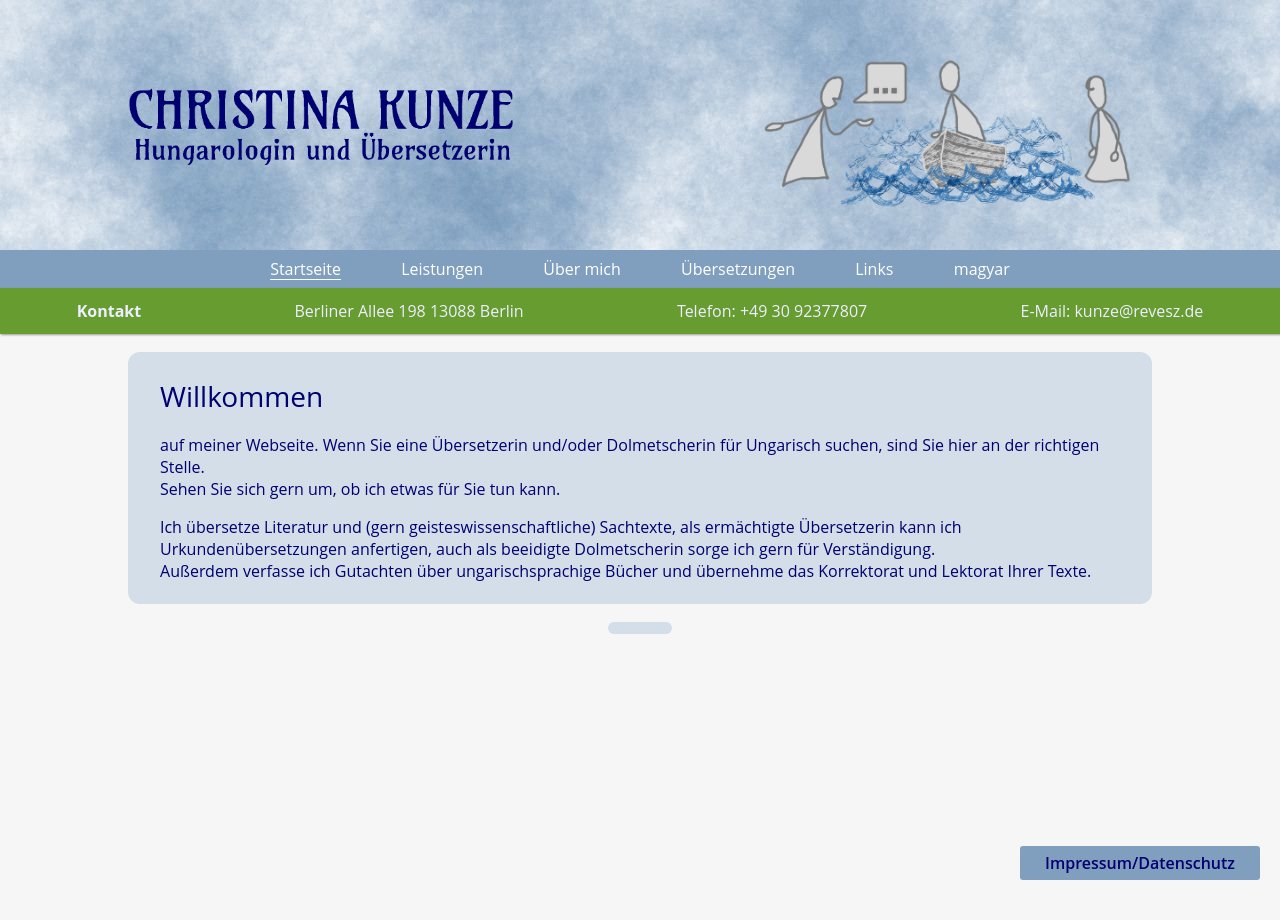
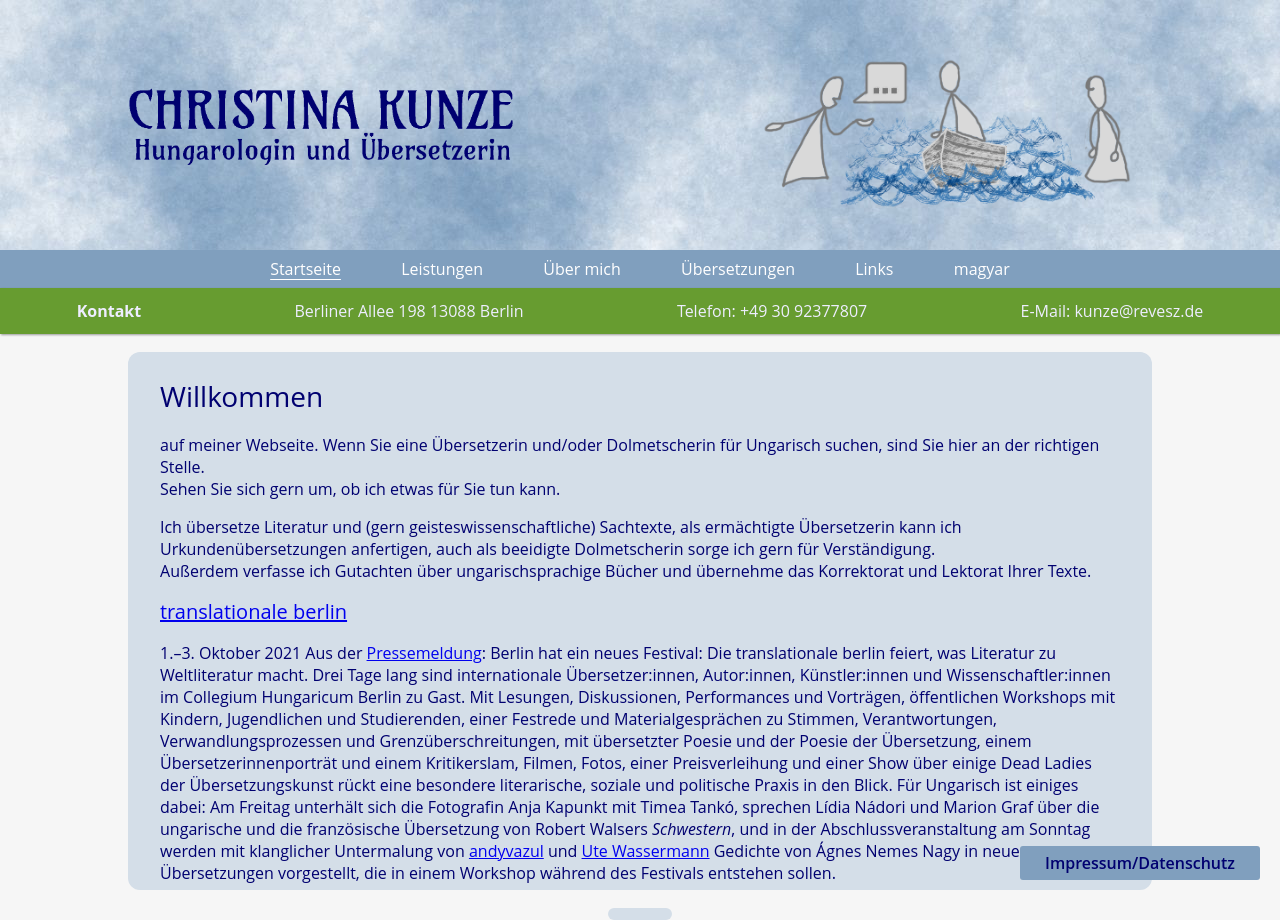
Before and after one commit to rixx/revesz.de, a Jekyll site: the page built from index.md, in a window 1280 px wide. Built offline with Jekyll 4.4.1, drawn with Linux system fonts in a browser that asks for light colours.

Commit message:
Update default.html

```diff
--- a/_layouts/default.html
+++ b/_layouts/default.html
@@ -5,3 +5,12 @@ contact: Kontakt
 ---
 
 {{ content }}
+
+<h2><a href="https://www.translationale-berlin.net/">translationale berlin</a></h2
+
+<b>1.–3. Oktober 2021</b>
+
+Aus der <a href="https://www.translationale-berlin.net/festival/">Pressemeldung</a>:
+Berlin hat ein neues Festival: Die translationale berlin feiert, was Literatur zu Weltliteratur macht. Drei Tage lang sind internationale Übersetzer:innen, Autor:innen, Künstler:innen und Wissenschaftler:innen im Collegium Hungaricum Berlin zu Gast. Mit Lesungen, Diskussionen, Performances und Vorträgen, öffentlichen Workshops mit Kindern, Jugendlichen und Studierenden, einer Festrede und Materialgesprächen zu Stimmen, Verantwortungen, Verwandlungsprozessen und Grenzüberschreitungen, mit übersetzter Poesie und der Poesie der Übersetzung, einem Übersetzerinnenporträt und einem Kritikerslam, Filmen, Fotos, einer Preisverleihung und einer Show über einige Dead Ladies der Übersetzungskunst rückt eine besondere literarische, soziale und politische Praxis in den Blick.
+
+Für Ungarisch ist einiges dabei: Am Freitag unterhält sich die Fotografin Anja Kapunkt mit Timea Tankó, sprechen Lídia Nádori und Marion Graf über die ungarische und die französische Übersetzung von Robert Walsers <i>Schwestern</i>, und in der Abschlussveranstaltung am Sonntag werden mit klanglicher Untermalung von <a href="https://www.andyvazul.com/">andyvazul</a> und <a href="https://utewassermann.com/">Ute Wassermann</a> Gedichte von Ágnes Nemes Nagy in neuen Übersetzungen vorgestellt, die in einem Workshop während des Festivals entstehen sollen.
```
